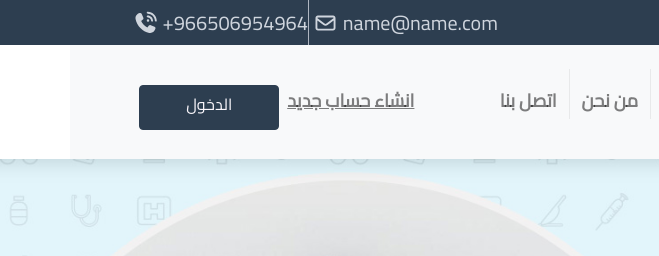
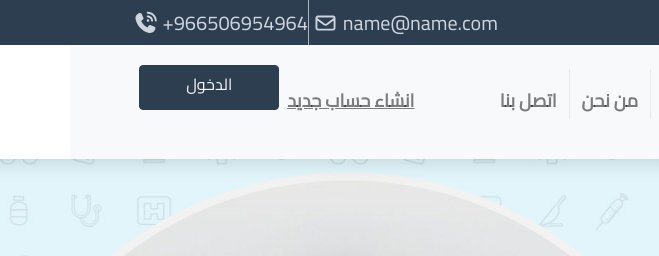
Before and after one commit to khaled826/bloodbank, a plain HTML site: page index.html in a window 1280 px wide. Shown: the top 256 px of the page, 0-659 px from the left. Drawn offline with nearby package versions, Linux system fonts and the light colour scheme; files whose address does not match are found by name.

Commit message:
bloodbank-v4.1

```diff
--- a/assets/css/my-style.css
+++ b/assets/css/my-style.css
@@ -52,7 +52,7 @@ body {font-family: 'Cairo', sans-serif}
 }
 .navbar-light .navbar-toggler {border: none}
 .navbar .mt-4, .my-4 {
-    margin-top: 2rem!important;
+    margin-top: .75rem!important;
 }
 /*Ending navbar*/
 
```
